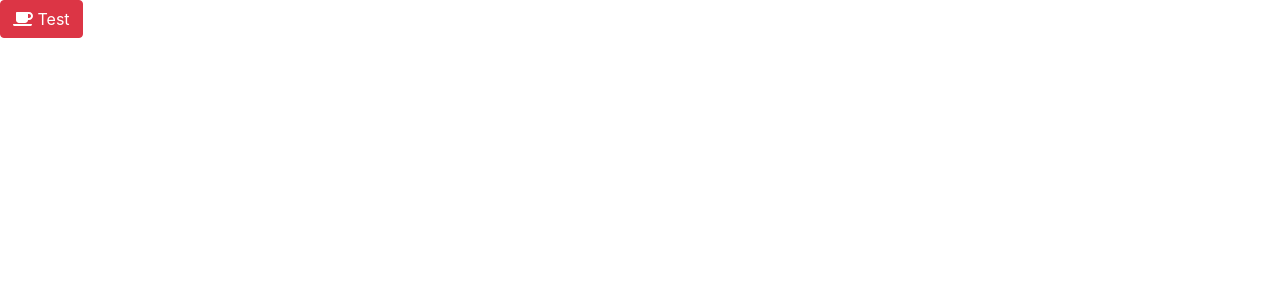
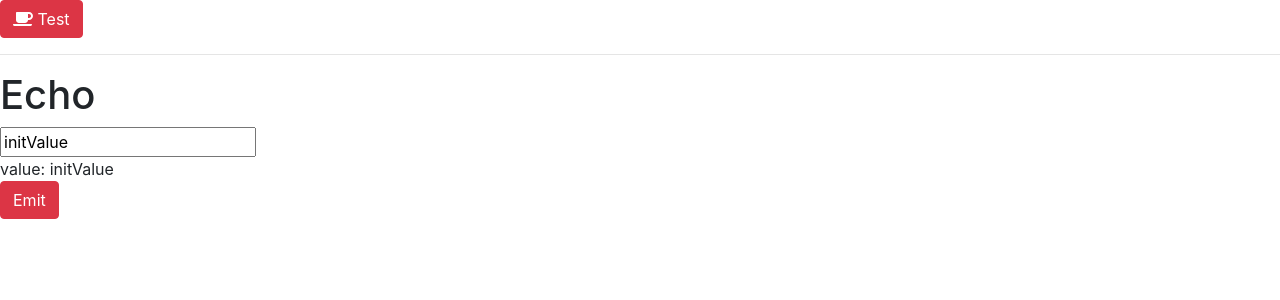
Before and after one commit to jkatnik/powtorki-ng, an Angular app: page / in a window 1280 px wide. Shown: the top 300 px of the page. Built offline with nearby package versions, Linux system fonts and the light colour scheme.

Commit message:
komponent i binding - gotowe

```diff
--- a/src/app/app.component.html
+++ b/src/app/app.component.html
@@ -2,3 +2,5 @@
     <fa-icon [icon]="faCoffee"></fa-icon>
     Test
 </button>
+<hr/>
+<app-echo [myValue]="'initValue'" (myValueUpdated)="alert($event)"></app-echo>
--- a/src/app/app.component.ts
+++ b/src/app/app.component.ts
@@ -8,4 +8,9 @@ import { faCoffee } from '@fortawesome/free-solid-svg-icons';
 })
 export class AppComponent {
   faCoffee = faCoffee;
+  myValue: string;
+
+  alert($event): void {
+    window.alert($event);
+  }
 }
--- a/src/app/app.module.ts
+++ b/src/app/app.module.ts
@@ -1,16 +1,20 @@
 import { NgModule } from '@angular/core';
+import { FormsModule } from '@angular/forms';
 import { BrowserModule } from '@angular/platform-browser';
 import { FontAwesomeModule } from '@fortawesome/angular-fontawesome';
 import { NgbModule } from '@ng-bootstrap/ng-bootstrap';
 import { AppComponent } from './app.component';
+import { EchoComponent } from './echo/echo.component';
 
 @NgModule({
   declarations: [
-    AppComponent
+    AppComponent,
+    EchoComponent
   ],
   imports: [
     BrowserModule,
     NgbModule,
+    FormsModule,
     FontAwesomeModule
   ],
   providers: [],
--- /dev/null
+++ b/src/app/echo/echo.component.html
@@ -0,0 +1,7 @@
+<h1>Echo</h1>
+
+<input type="text" [(ngModel)]="myValue">
+<br/>
+value: {{ myValue }}
+<br/>
+<button class="btn btn-danger" (click)="emit()">Emit</button>
--- /dev/null
+++ b/src/app/echo/echo.component.ts
@@ -0,0 +1,22 @@
+import { Component, Input, OnInit, Output } from '@angular/core';
+import { EventEmitter } from '@angular/core';
+
+
+@Component({
+  selector: 'app-echo',
+  templateUrl: './echo.component.html',
+  styleUrls: ['./echo.component.css']
+})
+export class EchoComponent implements OnInit {
+  @Input() myValue: string;
+  @Output() myValueUpdated = new EventEmitter<string>();
+
+  constructor() { }
+
+  ngOnInit() {
+  }
+
+  emit() {
+    this.myValueUpdated.emit(this.myValue);
+  }
+}
```
Also changed, not shown: src/app/echo/echo.component.css (added), 2 other files (tests, documents, lock files or other folders).
